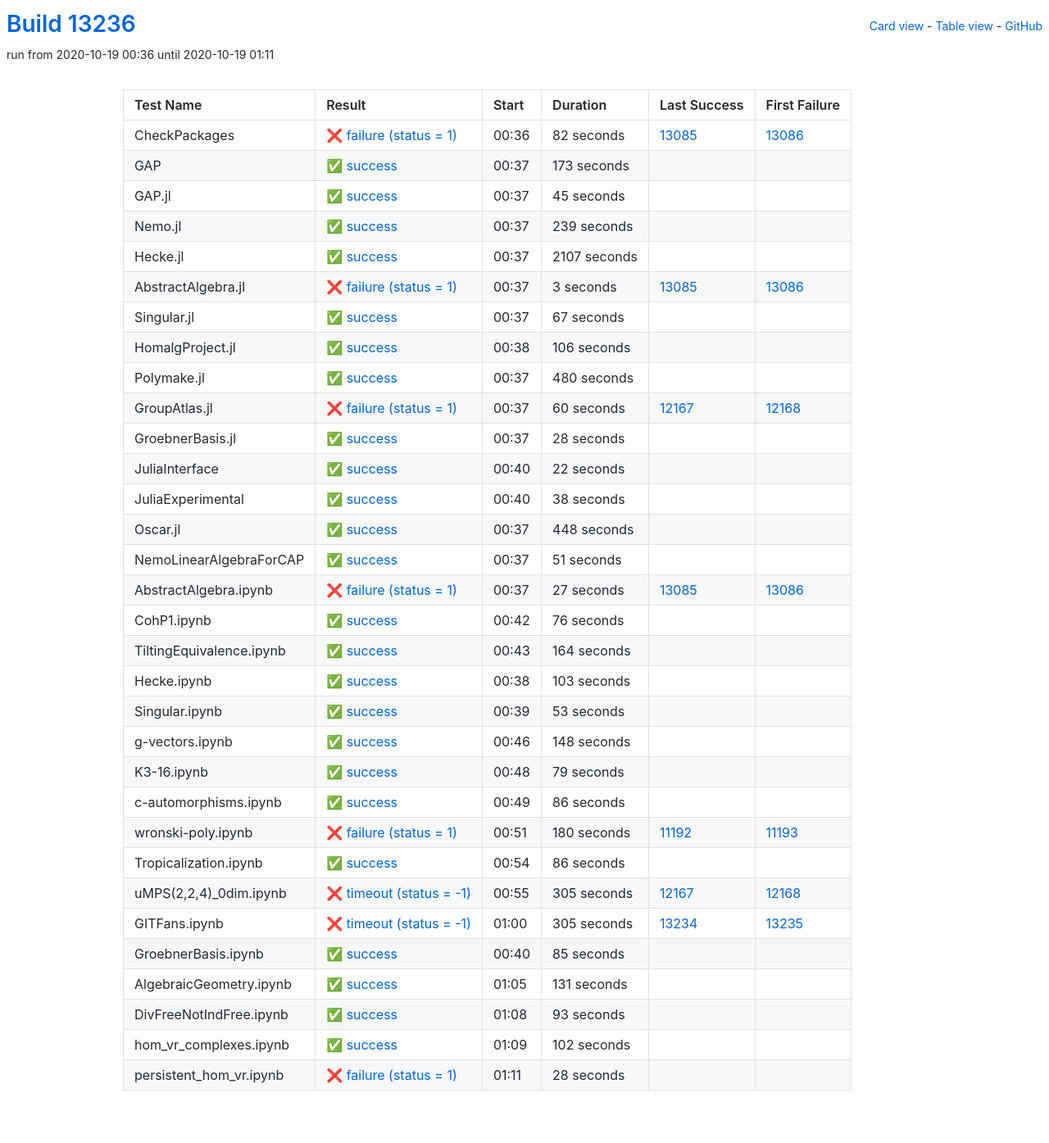
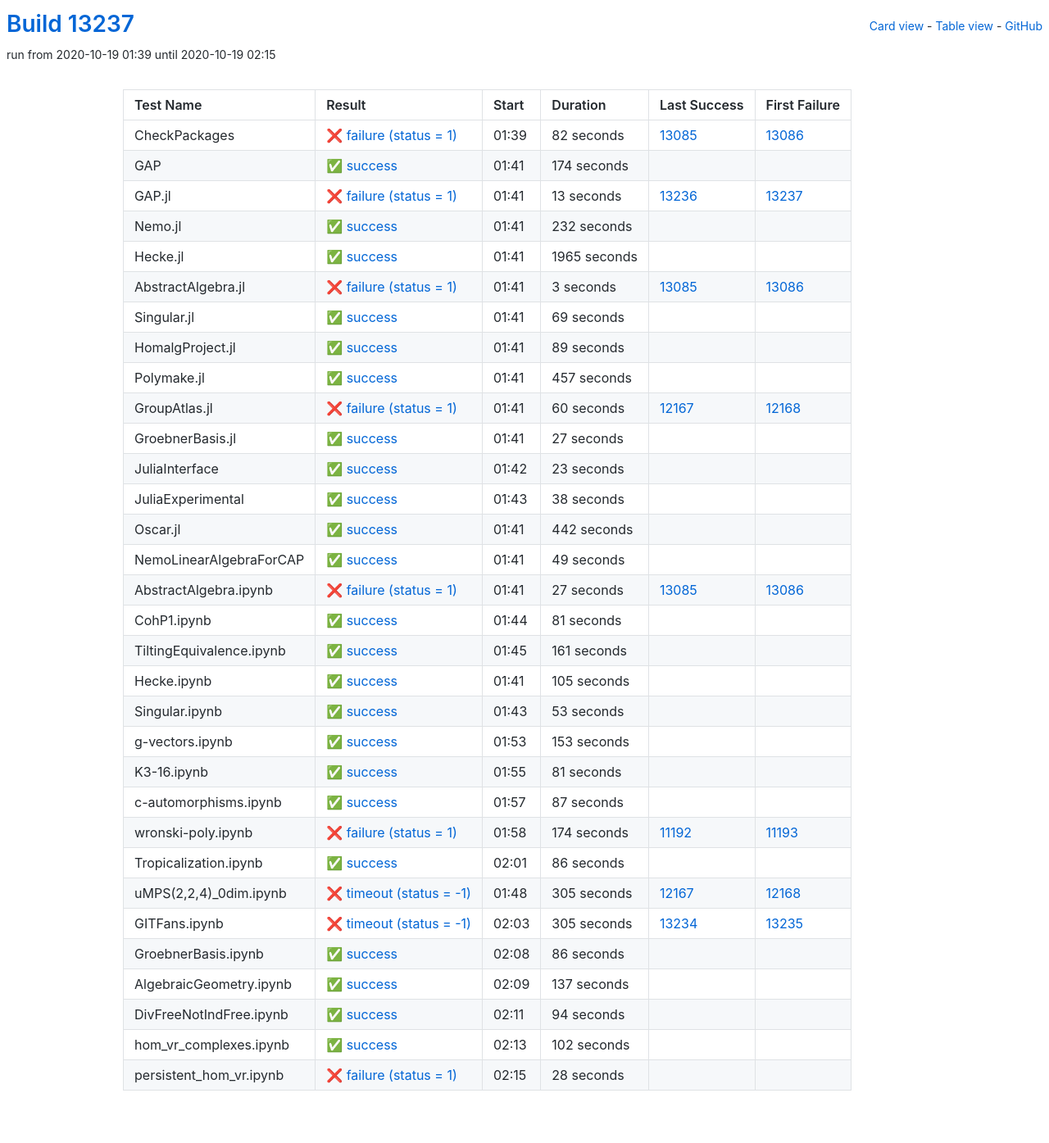
Before and after one commit to oscar-system/oscar-ci-status, a Jekyll site: the page built from table.html, in a window 1280 px wide. Shown: the whole page at 82% size. Built offline with Jekyll 4.4.1, drawn with Linux system fonts in a browser that asks for light colours.

Commit message:
Build #13237

```diff
--- a/_data/ci.yml
+++ b/_data/ci.yml
@@ -1,6 +1,6 @@
 ---
-build: 13236
-build_url: https://oscarci.mathematik.uni-kl.de/job/oscar/13236/
+build: 13237
+build_url: https://oscarci.mathematik.uni-kl.de/job/oscar/13237/
 job: oscar
 organization: oscar-system
 repo: oscar-ci-status
@@ -8,8 +8,8 @@ repourl: https://github.com/oscar-system/oscar-ci-status
 tests:
 - name: CheckPackages
   id: checkpackages
-  log: https://oscarci.mathematik.uni-kl.de/job/oscar/13236/artifact/logs/build-13236/CheckPackages.log
-  start: 2020-10-19 00:36
+  log: https://oscarci.mathematik.uni-kl.de/job/oscar/13237/artifact/logs/build-13237/CheckPackages.log
+  start: 2020-10-19 01:39
   success: false
   exitcode: 1
   status: failure
@@ -20,56 +20,56 @@ tests:
   first_failure_url: https://oscarci.mathematik.uni-kl.de/job/oscar/13086/
 - name: GAP
   id: gap
-  log: https://oscarci.mathematik.uni-kl.de/job/oscar/13236/artifact/logs/build-13236/GAP.log
-  start: 2020-10-19 00:37
+  log: https://oscarci.mathematik.uni-kl.de/job/oscar/13237/artifact/logs/build-13237/GAP.log
+  start: 2020-10-19 01:41
   success: true
   exitcode: 0
   status: success
-  duration: 173
+  duration: 174
   last_success: false
   last_success_url:
   first_failure: false
   first_failure_url:
 - name: GAP.jl
   id: gap-jl
-  log: https://oscarci.mathematik.uni-kl.de/job/oscar/13236/artifact/logs/build-13236/GAP.jl.log
-  start: 2020-10-19 00:37
+  log: https://oscarci.mathematik.uni-kl.de/job/oscar/13237/artifact/logs/build-13237/GAP.jl.log
+  start: 2020-10-19 01:41
+  success: false
+  exitcode: 1
+  status: failure
+  duration: 13
+  last_success: 13236
+  last_success_url: https://oscarci.mathematik.uni-kl.de/job/oscar/13236/
+  first_failure: 13237
+  first_failure_url: https://oscarci.mathematik.uni-kl.de/job/oscar/13237/
+- name: Nemo.jl
+  id: nemo-jl
+  log: https://oscarci.mathematik.uni-kl.de/job/oscar/13237/artifact/logs/build-13237/Nemo.jl.log
+  start: 2020-10-19 01:41
   success: true
   exitcode: 0
   status: success
-  duration: 45
-  last_success: false
-  last_success_url:
-  first_failure: false
-  first_failure_url:
-- name: Nemo.jl
-  id: nemo-jl
-  log: https://oscarci.mathematik.uni-kl.de/job/oscar/13236/artifact/logs/build-13236/Nemo.jl.log
-  start: 2020-10-19 00:37
-  success: true
-  exitcode: 0
-  status: success
-  duration: 239
+  duration: 232
   last_success: false
   last_success_url:
   first_failure: false
   first_failure_url:
 - name: Hecke.jl
   id: hecke-jl
-  log: https://oscarci.mathematik.uni-kl.de/job/oscar/13236/artifact/logs/build-13236/Hecke.jl.log
-  start: 2020-10-19 00:37
+  log: https://oscarci.mathematik.uni-kl.de/job/oscar/13237/artifact/logs/build-13237/Hecke.jl.log
+  start: 2020-10-19 01:41
   success: true
   exitcode: 0
   status: success
-  duration: 2107
+  duration: 1965
   last_success: false
   last_success_url:
   first_failure: false
   first_failure_url:
 - name: AbstractAlgebra.jl
   id: abstractalgebra-jl
-  log: https://oscarci.mathematik.uni-kl.de/job/oscar/13236/artifact/logs/build-13236/AbstractAlgebra.jl.log
-  start: 2020-10-19 00:37
+  log: https://oscarci.mathematik.uni-kl.de/job/oscar/13237/artifact/logs/build-13237/AbstractAlgebra.jl.log
+  start: 2020-10-19 01:41
   success: false
   exitcode: 1
   status: failure
@@ -80,44 +80,44 @@ tests:
   first_failure_url: https://oscarci.mathematik.uni-kl.de/job/oscar/13086/
 - name: Singular.jl
   id: singular-jl
-  log: https://oscarci.mathematik.uni-kl.de/job/oscar/13236/artifact/logs/build-13236/Singular.jl.log
-  start: 2020-10-19 00:37
+  log: https://oscarci.mathematik.uni-kl.de/job/oscar/13237/artifact/logs/build-13237/Singular.jl.log
+  start: 2020-10-19 01:41
   success: true
   exitcode: 0
   status: success
-  duration: 67
+  duration: 69
   last_success: false
   last_success_url:
   first_failure: false
   first_failure_url:
 - name: HomalgProject.jl
   id: homalgproject-jl
-  log: https://oscarci.mathematik.uni-kl.de/job/oscar/13236/artifact/logs/build-13236/HomalgProject.jl.log
-  start: 2020-10-19 00:38
+  log: https://oscarci.mathematik.uni-kl.de/job/oscar/13237/artifact/logs/build-13237/HomalgProject.jl.log
+  start: 2020-10-19 01:41
   success: true
   exitcode: 0
   status: success
-  duration: 106
+  duration: 89
   last_success: false
   last_success_url:
   first_failure: false
   first_failure_url:
 - name: Polymake.jl
   id: polymake-jl
-  log: https://oscarci.mathematik.uni-kl.de/job/oscar/13236/artifact/logs/build-13236/Polymake.jl.log
-  start: 2020-10-19 00:37
+  log: https://oscarci.mathematik.uni-kl.de/job/oscar/13237/artifact/logs/build-13237/Polymake.jl.log
+  start: 2020-10-19 01:41
   success: true
   exitcode: 0
   status: success
-  duration: 480
+  duration: 457
   last_success: false
   last_success_url:
   first_failure: false
   first_failure_url:
 - name: GroupAtlas.jl
   id: groupatlas-jl
-  log: https://oscarci.mathematik.uni-kl.de/job/oscar/13236/artifact/logs/build-13236/GroupAtlas.jl.log
-  start: 2020-10-19 00:37
+  log: https://oscarci.mathematik.uni-kl.de/job/oscar/13237/artifact/logs/build-13237/GroupAtlas.jl.log
+  start: 2020-10-19 01:41
   success: false
   exitcode: 1
   status: failure
@@ -128,32 +128,32 @@ tests:
   first_failure_url: https://oscarci.mathematik.uni-kl.de/job/oscar/12168/
 - name: GroebnerBasis.jl
   id: groebnerbasis-jl
-  log: https://oscarci.mathematik.uni-kl.de/job/oscar/13236/artifact/logs/build-13236/GroebnerBasis.jl.log
-  start: 2020-10-19 00:37
+  log: https://oscarci.mathematik.uni-kl.de/job/oscar/13237/artifact/logs/build-13237/GroebnerBasis.jl.log
+  start: 2020-10-19 01:41
   success: true
   exitcode: 0
   status: success
-  duration: 28
+  duration: 27
   last_success: false
   last_success_url:
   first_failure: false
   first_failure_url:
 - name: JuliaInterface
   id: juliainterface
-  log: https://oscarci.mathematik.uni-kl.de/job/oscar/13236/artifact/logs/build-13236/JuliaInterface.log
-  start: 2020-10-19 00:40
+  log: https://oscarci.mathematik.uni-kl.de/job/oscar/13237/artifact/logs/build-13237/JuliaInterface.log
+  start: 2020-10-19 01:42
   success: true
   exitcode: 0
   status: success
-  duration: 22
+  duration: 23
   last_success: false
   last_success_url:
   first_failure: false
   first_failure_url:
 - name: JuliaExperimental
   id: juliaexperimental
-  log: https://oscarci.mathematik.uni-kl.de/job/oscar/13236/artifact/logs/build-13236/JuliaExperimental.log
-  start: 2020-10-19 00:40
+  log: https://oscarci.mathematik.uni-kl.de/job/oscar/13237/artifact/logs/build-13237/JuliaExperimental.log
+  start: 2020-10-19 01:43
   success: true
   exitcode: 0
   status: success
@@ -164,32 +164,32 @@ tests:
   first_failure_url:
 - name: Oscar.jl
   id: oscar-jl
-  log: https://oscarci.mathematik.uni-kl.de/job/oscar/13236/artifact/logs/build-13236/Oscar.jl.log
-  start: 2020-10-19 00:37
+  log: https://oscarci.mathematik.uni-kl.de/job/oscar/13237/artifact/logs/build-13237/Oscar.jl.log
+  start: 2020-10-19 01:41
   success: true
   exitcode: 0
   status: success
-  duration: 448
+  duration: 442
   last_success: false
   last_success_url:
   first_failure: false
   first_failure_url:
 - name: NemoLinearAlgebraForCAP
   id: nemolinearalgebraforcap
-  log: https://oscarci.mathematik.uni-kl.de/job/oscar/13236/artifact/logs/build-13236/NemoLinearAlgebraForCAP.log
-  start: 2020-10-19 00:37
+  log: https://oscarci.mathematik.uni-kl.de/job/oscar/13237/artifact/logs/build-13237/NemoLinearAlgebraForCAP.log
+  start: 2020-10-19 01:41
   success: true
   exitcode: 0
   status: success
-  duration: 51
+  duration: 49
   last_success: false
   last_success_url:
   first_failure: false
   first_failure_url:
 - name: AbstractAlgebra.ipynb
   id: abstractalgebra-ipynb
-  log: https://oscarci.mathematik.uni-kl.de/job/oscar/13236/artifact/logs/build-13236/AbstractAlgebra.ipynb.log
-  start: 2020-10-19 00:37
+  log: https://oscarci.mathematik.uni-kl.de/job/oscar/13237/artifact/logs/build-13237/AbstractAlgebra.ipynb.log
+  start: 2020-10-19 01:41
   success: false
   exitcode: 1
   status: failure
@@ -200,44 +200,44 @@ tests:
   first_failure_url: https://oscarci.mathematik.uni-kl.de/job/oscar/13086/
 - name: CohP1.ipynb
   id: cohp1-ipynb
-  log: https://oscarci.mathematik.uni-kl.de/job/oscar/13236/artifact/logs/build-13236/CohP1.ipynb.log
-  start: 2020-10-19 00:42
+  log: https://oscarci.mathematik.uni-kl.de/job/oscar/13237/artifact/logs/build-13237/CohP1.ipynb.log
+  start: 2020-10-19 01:44
   success: true
   exitcode: 0
   status: success
-  duration: 76
+  duration: 81
   last_success: false
   last_success_url:
   first_failure: false
   first_failure_url:
 - name: TiltingEquivalence.ipynb
   id: tiltingequivalence-ipynb
-  log: https://oscarci.mathematik.uni-kl.de/job/oscar/13236/artifact/logs/build-13236/TiltingEquivalence.ipynb.log
-  start: 2020-10-19 00:43
+  log: https://oscarci.mathematik.uni-kl.de/job/oscar/13237/artifact/logs/build-13237/TiltingEquivalence.ipynb.log
+  start: 2020-10-19 01:45
   success: true
   exitcode: 0
   status: success
-  duration: 164
+  duration: 161
   last_success: false
   last_success_url:
   first_failure: false
   first_failure_url:
 - name: Hecke.ipynb
   id: hecke-ipynb
-  log: https://oscarci.mathematik.uni-kl.de/job/oscar/13236/artifact/logs/build-13236/Hecke.ipynb.log
-  start: 2020-10-19 00:38
+  log: https://oscarci.mathematik.uni-kl.de/job/oscar/13237/artifact/logs/build-13237/Hecke.ipynb.log
+  start: 2020-10-19 01:41
   success: true
   exitcode: 0
   status: success
-  duration: 103
+  duration: 105
   last_success: false
   last_success_url:
   first_failure: false
   first_failure_url:
 - name: Singular.ipynb
   id: singular-ipynb
-  log: https://oscarci.mathematik.uni-kl.de/job/oscar/13236/artifact/logs/build-13236/Singular.ipynb.log
-  start: 2020-10-19 00:39
+  log: https://oscarci.mathematik.uni-kl.de/job/oscar/13237/artifact/logs/build-13237/Singular.ipynb.log
+  start: 2020-10-19 01:43
   success: true
   exitcode: 0
   status: success
@@ -248,56 +248,56 @@ tests:
   first_failure_url:
 - name: g-vectors.ipynb
   id: g-vectors-ipynb
-  log: https://oscarci.mathematik.uni-kl.de/job/oscar/13236/artifact/logs/build-13236/g-vectors.ipynb.log
-  start: 2020-10-19 00:46
+  log: https://oscarci.mathematik.uni-kl.de/job/oscar/13237/artifact/logs/build-13237/g-vectors.ipynb.log
+  start: 2020-10-19 01:53
   success: true
   exitcode: 0
   status: success
-  duration: 148
+  duration: 153
   last_success: false
   last_success_url:
   first_failure: false
   first_failure_url:
 - name: K3-16.ipynb
   id: k3-16-ipynb
-  log: https://oscarci.mathematik.uni-kl.de/job/oscar/13236/artifact/logs/build-13236/K3-16.ipynb.log
-  start: 2020-10-19 00:48
+  log: https://oscarci.mathematik.uni-kl.de/job/oscar/13237/artifact/logs/build-13237/K3-16.ipynb.log
+  start: 2020-10-19 01:55
   success: true
   exitcode: 0
   status: success
-  duration: 79
+  duration: 81
   last_success: false
   last_success_url:
   first_failure: false
   first_failure_url:
 - name: c-automorphisms.ipynb
   id: c-automorphisms-ipynb
-  log: https://oscarci.mathematik.uni-kl.de/job/oscar/13236/artifact/logs/build-13236/c-automorphisms.ipynb.log
-  start: 2020-10-19 00:49
+  log: https://oscarci.mathematik.uni-kl.de/job/oscar/13237/artifact/logs/build-13237/c-automorphisms.ipynb.log
+  start: 2020-10-19 01:57
   success: true
   exitcode: 0
   status: success
-  duration: 86
+  duration: 87
   last_success: false
   last_success_url:
   first_failure: false
   first_failure_url:
 - name: wronski-poly.ipynb
   id: wronski-poly-ipynb
-  log: https://oscarci.mathematik.uni-kl.de/job/oscar/13236/artifact/logs/build-13236/wronski-poly.ipynb.log
-  start: 2020-10-19 00:51
+  log: https://oscarci.mathematik.uni-kl.de/job/oscar/13237/artifact/logs/build-13237/wronski-poly.ipynb.log
+  start: 2020-10-19 01:58
   success: false
   exitcode: 1
   status: failure
-  duration: 180
+  duration: 174
   last_success: 11192
   last_success_url: https://oscarci.mathematik.uni-kl.de/job/oscar/11192/
   first_failure: 11193
   first_failure_url: https://oscarci.mathematik.uni-kl.de/job/oscar/11193/
 - name: Tropicalization.ipynb
   id: tropicalization-ipynb
-  log: https://oscarci.mathematik.uni-kl.de/job/oscar/13236/artifact/logs/build-13236/Tropicalization.ipynb.log
-  start: 2020-10-19 00:54
+  log: https://oscarci.mathematik.uni-kl.de/job/oscar/13237/artifact/logs/build-13237/Tropicalization.ipynb.log
+  start: 2020-10-19 02:01
   success: true
   exitcode: 0
   status: success
@@ -308,8 +308,8 @@ tests:
   first_failure_url:
 - name: uMPS(2,2,4)_0dim.ipynb
   id: umps-2-2-4-0dim-ipynb
-  log: https://oscarci.mathematik.uni-kl.de/job/oscar/13236/artifact/logs/build-13236/uMPS-2-2-4-_0dim.ipynb.log
-  start: 2020-10-19 00:55
+  log: https://oscarci.mathematik.uni-kl.de/job/oscar/13237/artifact/logs/build-13237/uMPS-2-2-4-_0dim.ipynb.log
+  start: 2020-10-19 01:48
   success: false
   exitcode: -1
   status: timeout
@@ -320,8 +320,8 @@ tests:
   first_failure_url: https://oscarci.mathematik.uni-kl.de/job/oscar/12168/
 - name: GITFans.ipynb
   id: gitfans-ipynb
-  log: https://oscarci.mathematik.uni-kl.de/job/oscar/13236/artifact/logs/build-13236/GITFans.ipynb.log
-  start: 2020-10-19 01:00
+  log: https://oscarci.mathematik.uni-kl.de/job/oscar/13237/artifact/logs/build-13237/GITFans.ipynb.log
+  start: 2020-10-19 02:03
   success: false
   exitcode: -1
   status: timeout
@@ -332,44 +332,44 @@ tests:
   first_failure_url: https://oscarci.mathematik.uni-kl.de/job/oscar/13235/
 - name: GroebnerBasis.ipynb
   id: groebnerbasis-ipynb
-  log: https://oscarci.mathematik.uni-kl.de/job/oscar/13236/artifact/logs/build-13236/GroebnerBasis.ipynb.log
-  start: 2020-10-19 00:40
+  log: https://oscarci.mathematik.uni-kl.de/job/oscar/13237/artifact/logs/build-13237/GroebnerBasis.ipynb.log
+  start: 2020-10-19 02:08
   success: true
   exitcode: 0
   status: success
-  duration: 85
+  duration: 86
   last_success: false
   last_success_url:
   first_failure: false
   first_failure_url:
 - name: AlgebraicGeometry.ipynb
   id: algebraicgeometry-ipynb
-  log: https://oscarci.mathematik.uni-kl.de/job/oscar/13236/artifact/logs/build-13236/AlgebraicGeometry.ipynb.log
-  start: 2020-10-19 01:05
+  log: https://oscarci.mathematik.uni-kl.de/job/oscar/13237/artifact/logs/build-13237/AlgebraicGeometry.ipynb.log
+  start: 2020-10-19 02:09
   success: true
   exitcode: 0
   status: success
-  duration: 131
+  duration: 137
   last_success: false
   last_success_url:
   first_failure: false
   first_failure_url:
 - name: DivFreeNotIndFree.ipynb
   id: divfreenotindfree-ipynb
-  log: https://oscarci.mathematik.uni-kl.de/job/oscar/13236/artifact/logs/build-13236/DivFreeNotIndFree.ipynb.log
-  start: 2020-10-19 01:08
+  log: https://oscarci.mathematik.uni-kl.de/job/oscar/13237/artifact/logs/build-13237/DivFreeNotIndFree.ipynb.log
+  start: 2020-10-19 02:11
   success: true
   exitcode: 0
   status: success
-  duration: 93
+  duration: 94
   last_success: false
   last_success_url:
   first_failure: false
   first_failure_url:
 - name: hom_vr_complexes.ipynb
   id: hom-vr-complexes-ipynb
-  log: https://oscarci.mathematik.uni-kl.de/job/oscar/13236/artifact/logs/build-13236/hom_vr_complexes.ipynb.log
-  start: 2020-10-19 01:09
+  log: https://oscarci.mathematik.uni-kl.de/job/oscar/13237/artifact/logs/build-13237/hom_vr_complexes.ipynb.log
+  start: 2020-10-19 02:13
   success: true
   exitcode: 0
   status: success
@@ -380,8 +380,8 @@ tests:
   first_failure_url:
 - name: persistent_hom_vr.ipynb
   id: persistent-hom-vr-ipynb
-  log: https://oscarci.mathematik.uni-kl.de/job/oscar/13236/artifact/logs/build-13236/persistent_hom_vr.ipynb.log
-  start: 2020-10-19 01:11
+  log: https://oscarci.mathematik.uni-kl.de/job/oscar/13237/artifact/logs/build-13237/persistent_hom_vr.ipynb.log
+  start: 2020-10-19 02:15
   success: false
   exitcode: 1
   status: failure
```
Also changed, not shown: README.md.
